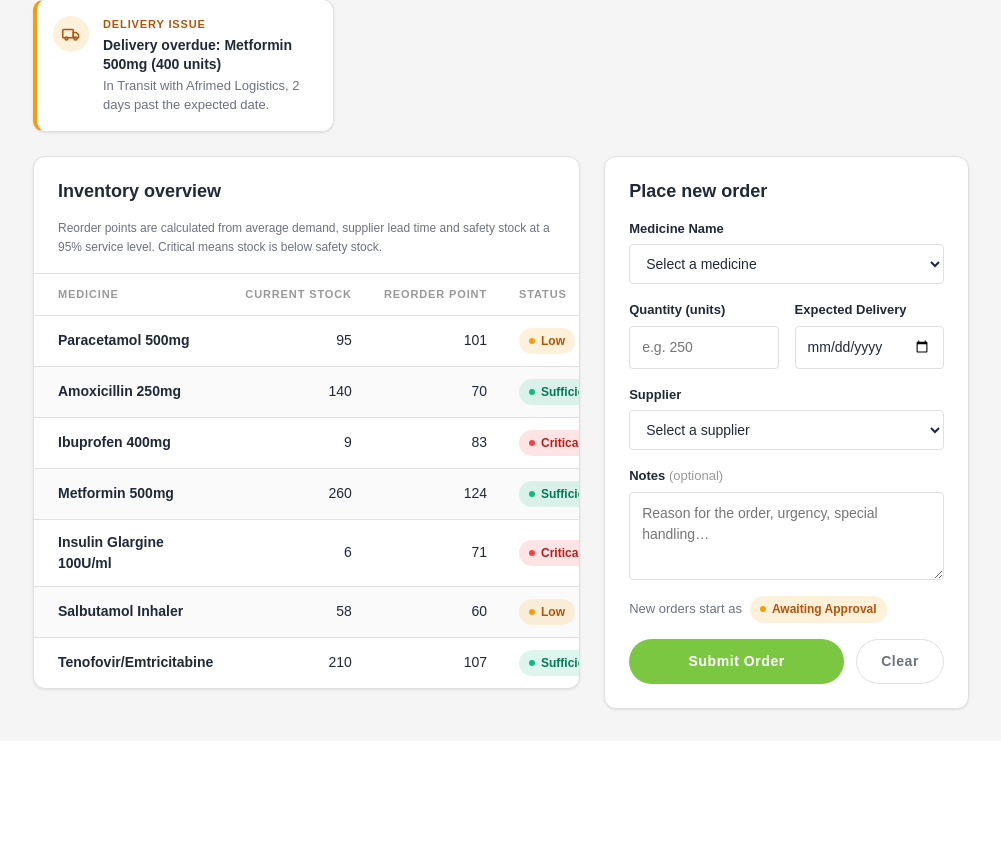
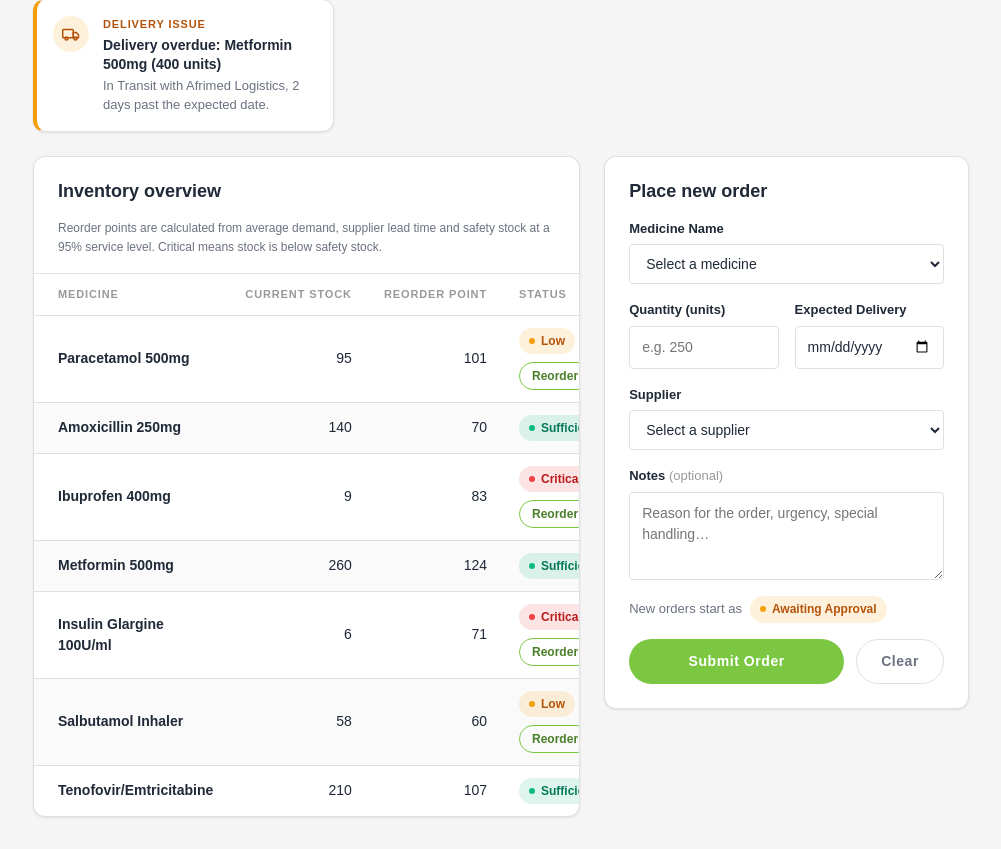
Before and after one commit to u24645177/BFB321_Group4_Project, a Flask app: page / in a window 1280 px wide. Shown: the part 1783-2632 px from the top of the page, without its empty margins (279-1280 px from the left). Before the commit the page ends 2494 px from the top, so only its background shows below. Run offline with Flask 3, Linux system fonts and the light colour scheme.

Commit message:
Add Reorder links for low-stock medicine on dashboard

```diff
--- a/static/css/dashboard.css
+++ b/static/css/dashboard.css
@@ -543,3 +543,28 @@
     @media (prefers-reduced-motion: reduce) {
         .kpi-card:hover { transform: none; }
     }
+
+/* Status badge and Reorder link sit side by side, and wrap on narrow screens */
+.status-cell {
+    display: flex;
+    flex-wrap: wrap;
+    align-items: center;
+    gap: 8px;
+}
+
+/* Small "Reorder" link on low-stock inventory rows */
+.row-action {
+    padding: 4px 12px;
+    border: 1px solid var(--green);
+    border-radius: var(--radius-pill);
+    color: var(--green-text);
+    font-size: 12px;
+    font-weight: 700;
+    text-decoration: none;
+    white-space: nowrap;
+}
+
+.row-action:hover {
+    background: var(--green);
+    color: #fff;
+}
--- a/templates/index.html
+++ b/templates/index.html
@@ -180,7 +180,14 @@
                             <td class="cell-strong">{{ item.name }}</td>
                             <td class="num">{{ '{:,}'.format(item.current_stock) }}</td>
                             <td class="num">{{ '{:,}'.format(item.reorder_point) }}</td>
-                            <td><span class="status-badge status-{{ item.status | lower }}">{{ item.status }}</span></td>
+                            <td>
+                                <div class="status-cell">
+                                     <span class="status-badge status-{{ item.status | lower }}">{{ item.status }}</span>
+                                     {% if item.status != 'Sufficient' %}
+                                    <a class="row-action" href="{{ url_for('reorder', medicine=item.name) }}">Reorder</a>
+                                    {% endif %}
+                                </div>
+                            </td>
                         </tr>
                         {% endfor %}
                     </tbody>
```
